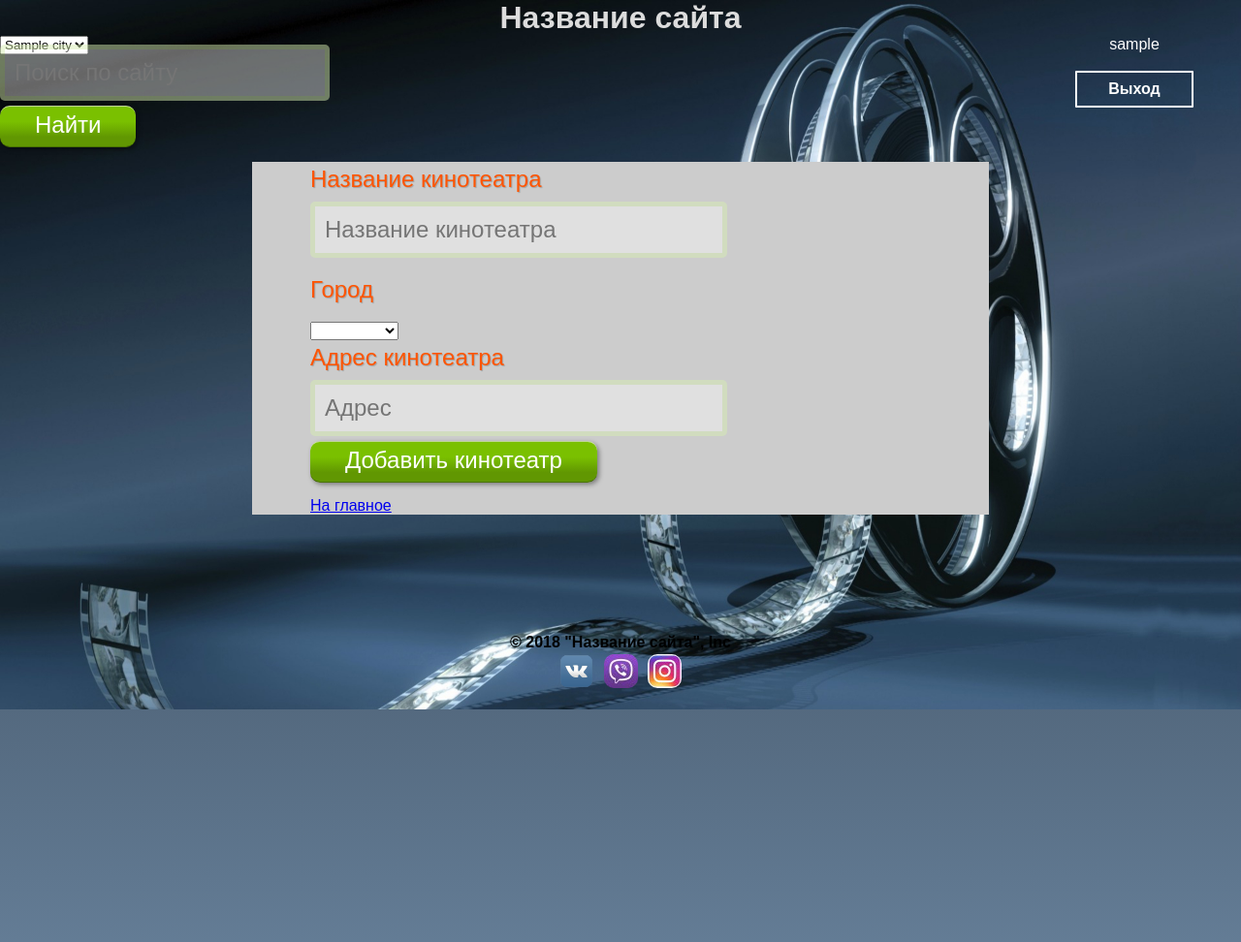
After one commit to islamov-jahja/Base-of-data, a PHP site: template projectCinema/templates/add_cinema.twig in a window 1280 px wide. The commit adds this page. Shown: the top 972 px of the page at 97% size. Run offline with PHP 8.4, Linux system fonts and the light colour scheme; the template is opened without the code that fills it: most values are stand-ins (such as "Sample title", 1, 10 or a date in 2020); some libraries are stand-ins or nearby versions.

Commit message:
добавил функцию добавление кинотеатра для админа

```diff
--- a/projectCinema/templates/AddingTheFilm.twig
+++ b/projectCinema/templates/AddingTheFilm.twig
@@ -28,7 +28,7 @@
          </div>
          <div class="interests2">
             <div class="batton">
-               <p>{{ login }}</p>
+               <p style="color: white">{{ login }}</p>
                <p>&nbsp;</p>
                <a href="exit_from_accaunt.php" class="button1">Выход</a>
             </div>
@@ -81,6 +81,8 @@
     			<input name="adding_film" id="submit" tabindex="5" value="Добавить фильм" type="submit">
                 <br>
                 <a href="index.php" id="submit">На главное</a>
+                <p style="color:red">{{ error }}</p>
+                <p style="color:green">{{ message }}</p>
     		</form>
      </div>
          <div class="clear"></div>
--- /dev/null
+++ b/projectCinema/templates/add_cinema.twig
@@ -0,0 +1,74 @@
+<!DOCTYPE html>
+<html lang="en">
+   <head>
+      <meta charset="utf-8">
+      <meta name="viewport" content="width=device-width,initial-scale=1.0">
+      <link rel="stylesheet" href="../templates/css/style.css">
+      <link href="https://fonts.googleapis.com/css?family=Lemonada" rel="stylesheet">
+      <link href="https://fonts.googleapis.com/css?family=Chewy" rel="stylesheet">
+      <title>Сinema site</title>
+   </head>
+   <body>
+      <div class="main_container">
+         <div class="name">
+            <h1 align="center">Название сайта</h1>
+            <div class="clear"></div>
+         </div>
+         <div class="interests1">
+            <select id="selectItem">
+                {% for city in cities %}
+                    <option id="select city">{{ city }}</option>
+                {% endfor %}
+            </select>
+
+              <p><input type="search" name="q" placeholder="Поиск по сайту">
+                  <input type="submit" value="Найти">
+               </p>
+
+         </div>
+         <div class="interests2">
+            <div class="batton">
+                <p style="color: white">{{ login }}</p>
+               <p>&nbsp;</p>
+               <a href="exit_from_accaunt.php" class="button1">Выход</a>
+            </div>
+         </div>
+         <div class="clear"></div>
+
+
+   <div  class="cover">
+    		<form id="contactform" action="adding_cinema.php" method="post">
+    			<p class="contact"><label for="name">Название кинотеатра</label></p>
+    			<input id="name" name="nameOfCinema" placeholder="Название кинотеатра" required="" tabindex="1" type="text">
+
+				       <p class="contact"><label for="Subject">Город</label></p>
+            <select id="selectItem" name="selectCity">
+                <option id="select city"></option>
+                {% for city in cities %}
+                    <option id="select city">{{ city }}</option>
+                {% endfor %}
+            </select>
+
+    			<p class="contact"><label for="date">Адрес кинотеатра</label></p>
+    			<input id="date" name="address" placeholder="Адрес" required="" tabindex="2" type="text">
+
+    			<input name="to_add_cinema" id="submit" tabindex="5" value="Добавить кинотеатр" type="submit">
+    		</form>
+            <a href="index.php" id="submit">На главное</a>
+            <p style="color:green">{{ message }}</p>
+            <p style="color:red">{{ error }}</p>
+     </div>
+         <div class="clear"></div>
+         <div class="my_contact">
+		 <br></br>
+		 <br></br>
+		 <br></br>
+            <h4>© 2018 "Название сайта", Inc</h4>
+            <a href=""><img class="contacts" src="../templates/image/vk.png" alt="vk"></a>
+            <a href=""><img class="contacts" src="../templates/image/vi.jpg" alt="vi"></a>
+            <a href=""><img class="contacts" src="../templates/image/inst.jpg" alt="inst"></a>
+         </div>
+         <div class="clear"></div>
+      </div>
+   </body>
+</html>
--- a/projectCinema/templates/index_admin.twig
+++ b/projectCinema/templates/index_admin.twig
@@ -30,7 +30,7 @@
          </div>
          <div class="interests2">
             <div class="batton">
-               <p>{{ login }}</a>
+               <p style="color: white">{{ login }}</p>
                <p>&nbsp;</p>
                <a href="exit_from_accaunt.php" class="button1">Выход</a>
             </div>
@@ -39,7 +39,7 @@
          <div class="add_container">
             <ol class="rounded">
                <li><a href="#">&nbsp &nbsp Добавить сессию</a></li>
-               <li><a href="#">&nbsp &nbsp Добавить кинотеатр</a></li>
+               <li><a href="adding_cinema.php">&nbsp &nbsp Добавить кинотеатр</a></li>
                <li><a href="#">&nbsp &nbsp удалить кинотеатр</a></li>
                <li><a href="adding_film.php">&nbsp &nbsp Добавить фильм</a></li>
                <li><a href="#">&nbsp &nbsp Удалить фильм</a></li>
--- a/projectCinema/templates/index_client.twig
+++ b/projectCinema/templates/index_client.twig
@@ -30,7 +30,7 @@
          </div>
          <div class="interests2">
             <div class="batton">
-               <p>{{ login }}</p>
+               <p style="color: white">{{ login }}</p>
                <p>&nbsp;</p>
                <a href="exit_from_accaunt.php" class="button">Выход</a>
             </div>
```
Also changed, not shown: projectCinema/scripts/adding_cinema.php (added, +59 -0 lines), projectCinema/scripts/adding_film.php (+28 -21 lines), projectCinema/templates/image/mir_ur_per.jpg (added), projectCinema/templates/image/miss.jpg (renamed from projectCinema/templates/image/63aef5aa-4f56-4ee1-b426-6274eaf5864b.jpg).
